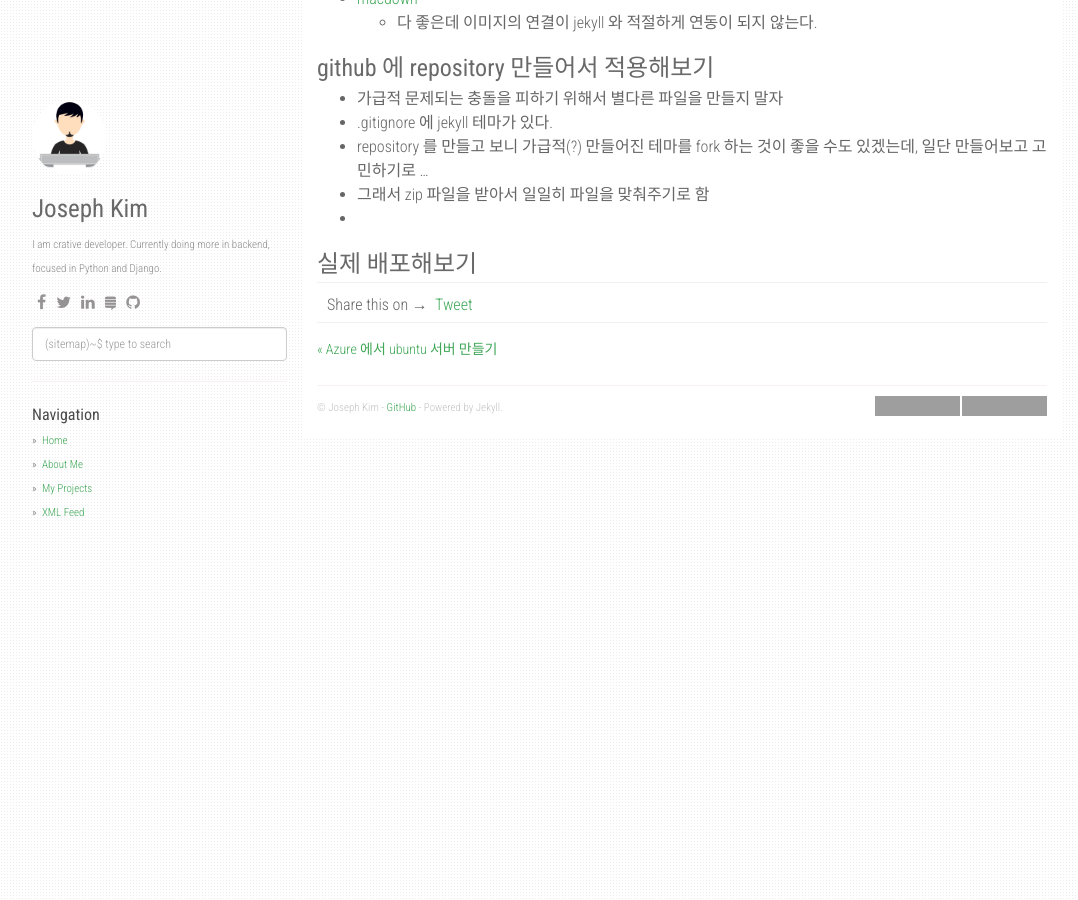
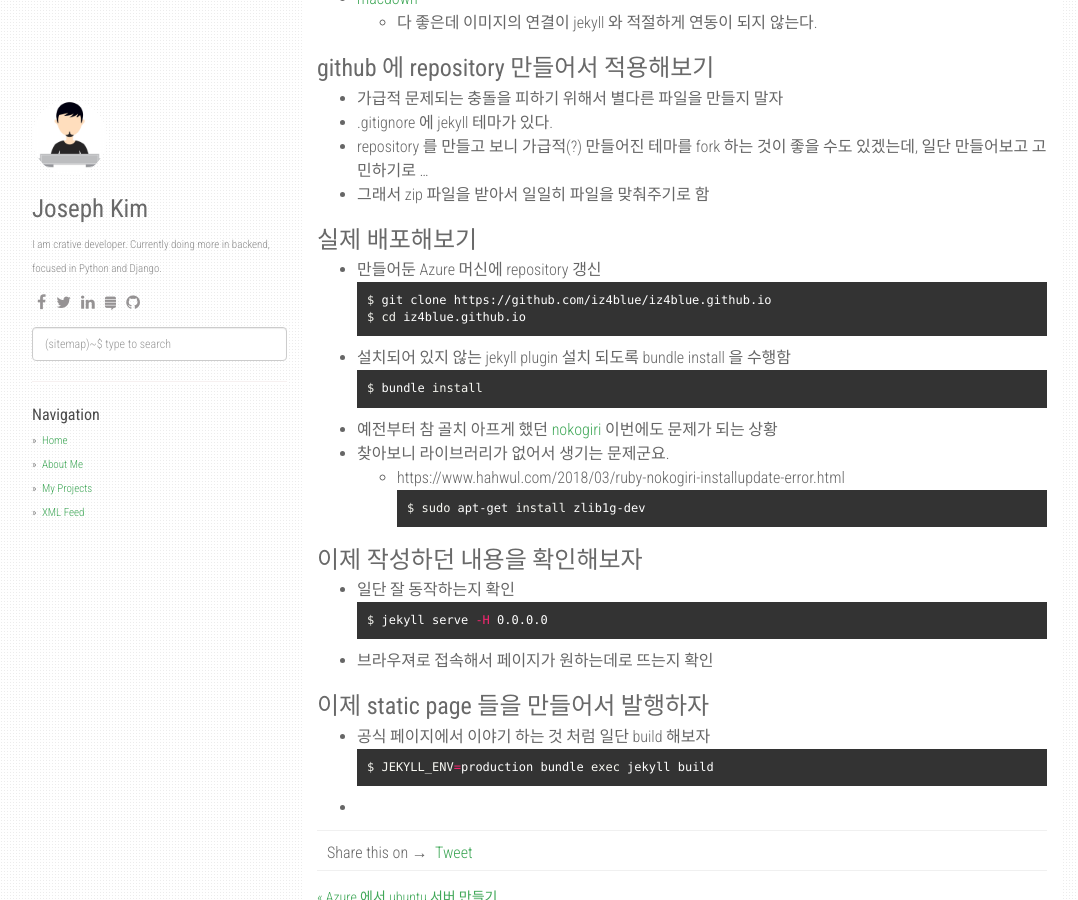
Before and after one commit to iz4blue/iz4blue.github.io, a Jekyll site: the page built from _posts/2018-11-25-Jekyll(자킬) 로 github.io 발행하기 #1.md, in a window 1280 px wide and 900 px high, scrolled down 1178 px. Shown: the whole window, without its empty margins (53-1131 px from the left). Built offline with Jekyll 4.4.1, drawn with Linux system fonts in a browser that asks for light colours; nearby versions of some CDN libraries; comment, search, counter and statistics services are not loaded; grey boxes are pictures that could not be loaded.

Commit message:
문가 좀 이상한데 ... 일단 갱신되는지 확인해보기

````diff
--- a/_posts/2018-11-25-Jekyll(자킬) 로 github.io 발행하기 #1.md
+++ b/_posts/2018-11-25-Jekyll(자킬) 로 github.io 발행하기 #1.md
@@ -55,6 +55,34 @@ $ jekyll serve -H 0.0.0.0
 - .gitignore 에 jekyll 테마가 있다.
 - repository 를 만들고 보니 가급적(?) 만들어진 테마를 fork 하는 것이 좋을 수도 있겠는데, 일단 만들어보고 고민하기로 ...
 - 그래서 zip 파일을 받아서 일일히 파일을 맞춰주기로 함
--
 
 ### 실제 배포해보기
+- 만들어둔 Azure 머신에 repository 갱신
+```bash
+$ git clone https://github.com/iz4blue/iz4blue.github.io
+$ cd iz4blue.github.io
+```
+- 설치되어 있지 않는 jekyll plugin 설치 되도록 bundle install 을 수행함
+```bash
+$ bundle install
+```
+- 예전부터 참 골치 아프게 했던 [nokogiri](https://www.nokogiri.org/) 이번에도 문제가 되는 상황
+- 찾아보니 라이브러리가 없어서 생기는 문제군요.
+  - https://www.hahwul.com/2018/03/ruby-nokogiri-installupdate-error.html
+```bash
+$ sudo apt-get install zlib1g-dev
+```
+
+### 이제 작성하던 내용을 확인해보자
+- 일단 잘 동작하는지 확인
+```bash
+$ jekyll serve -H 0.0.0.0
+```
+- 브라우져로 접속해서 페이지가 원하는데로 뜨는지 확인
+
+### 이제 static page 들을 만들어서 발행하자
+- 공식 페이지에서 이야기 하는 것 처럼 일단 build 해보자
+```bash
+$ JEKYLL_ENV=production bundle exec jekyll build
+```
+-
````
